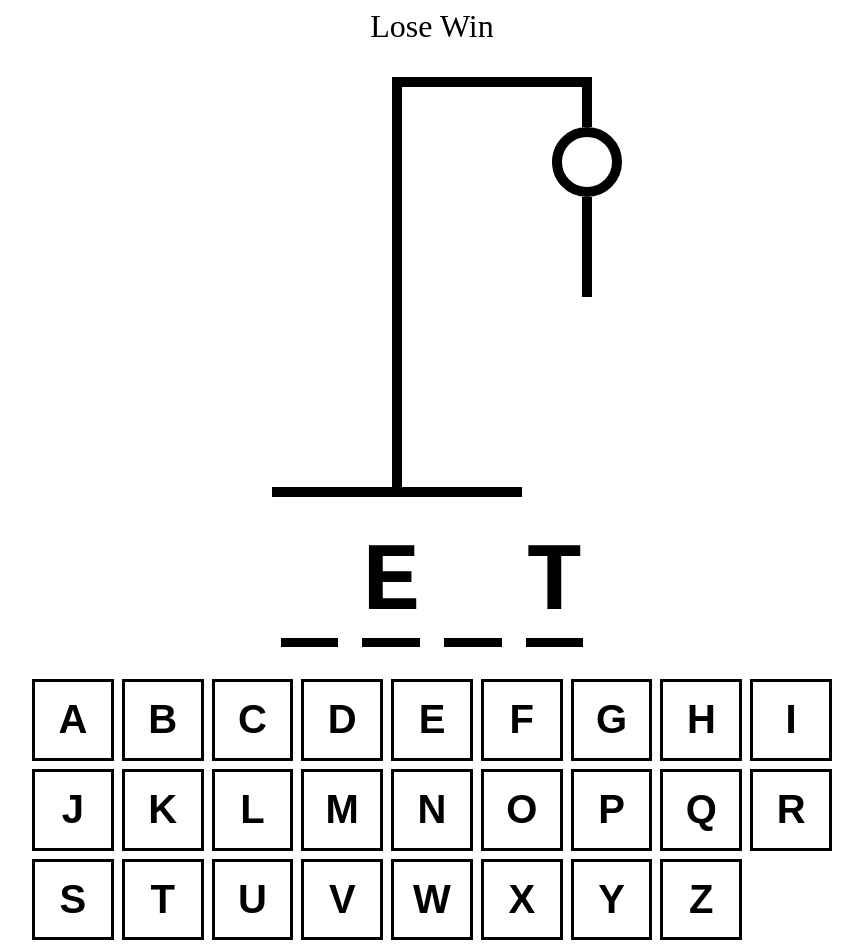
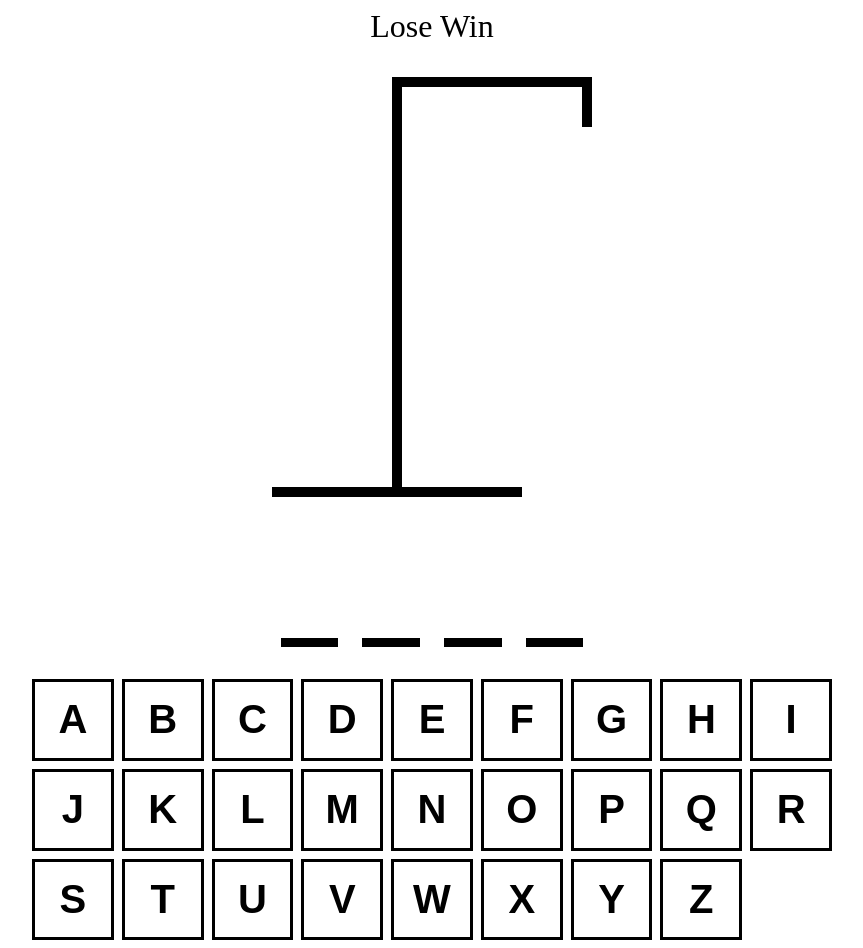
Before and after one commit to Dmitry27Zh/react-hangman, a React (Vite) app: page / in a window 1280 px wide. Shown: the whole page, without its empty margins (208-1071 px from the left). Built offline with nearby package versions, Linux system fonts and the light colour scheme.

Commit message:
Pass data to HangmanWord

```diff
--- a/src/App.tsx
+++ b/src/App.tsx
@@ -8,10 +8,9 @@ import Keyboard from './Keyboard'
 
 function App() {
   const [wordToGuess] = useState(() => {
-    // return getRandomItem(words)
-    return 'Test'
+    return getRandomItem(words)
   })
-  const [guessedLetters] = useState<string[]>(['g', 'z'])
+  const [guessedLetters] = useState<string[]>([])
   const incorrectLetters = guessedLetters.filter((letter) => !wordToGuess.includes(letter))
 
   return (
@@ -34,7 +33,7 @@ function App() {
         Lose Win
       </div>
       <HangmanDrawing numberOfGuesses={incorrectLetters.length} />
-      <HangmanWord />
+      <HangmanWord guessedLetters={guessedLetters} wordToGuess={wordToGuess} />
       <Keyboard />
     </div>
   )
--- a/src/HangmanWord.tsx
+++ b/src/HangmanWord.tsx
@@ -1,7 +1,9 @@
-const HangmanWord = () => {
-  const word = 'Test'
-  const guessedLetters = ['e', 't']
+type HangmanWordProps = {
+  guessedLetters: string[]
+  wordToGuess: string
+}
 
+const HangmanWord = ({ guessedLetters, wordToGuess }: HangmanWordProps) => {
   return (
     <div
       style={{
@@ -13,7 +15,7 @@ const HangmanWord = () => {
         fontFamily: 'monospace',
       }}
     >
-      {word.split('').map((letter, index) => (
+      {wordToGuess.split('').map((letter: string, index: number) => (
         <span
           key={index}
           style={{
```
